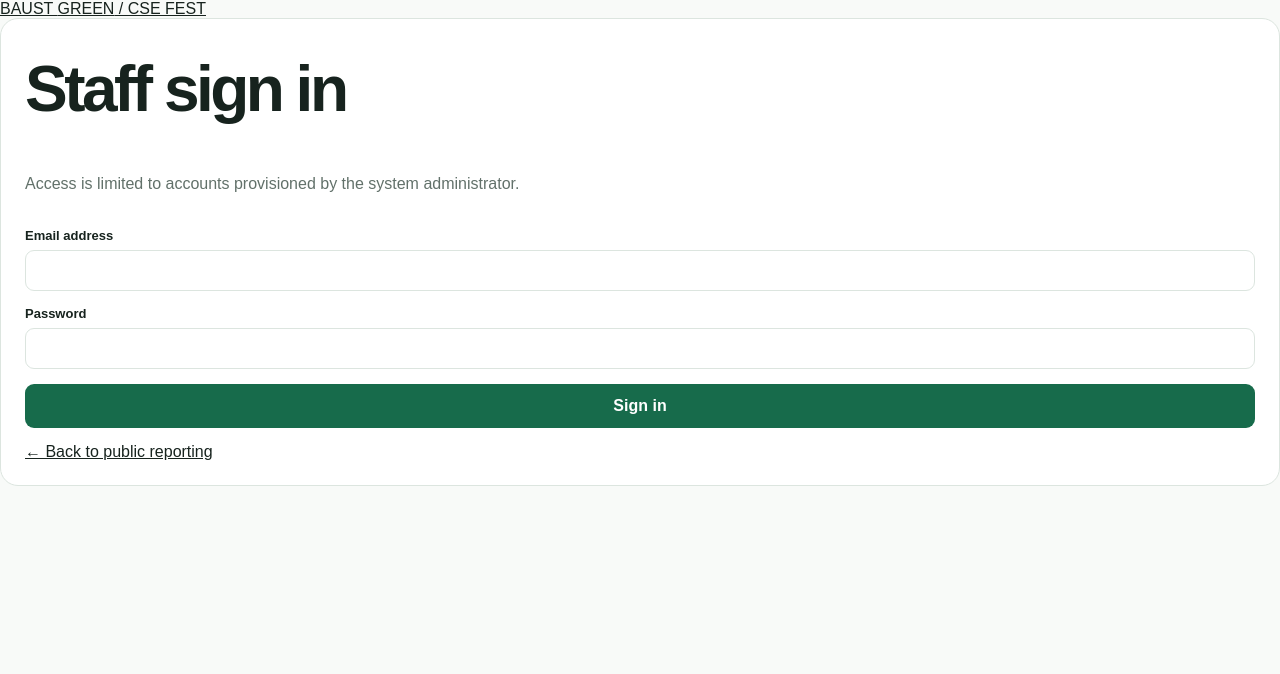
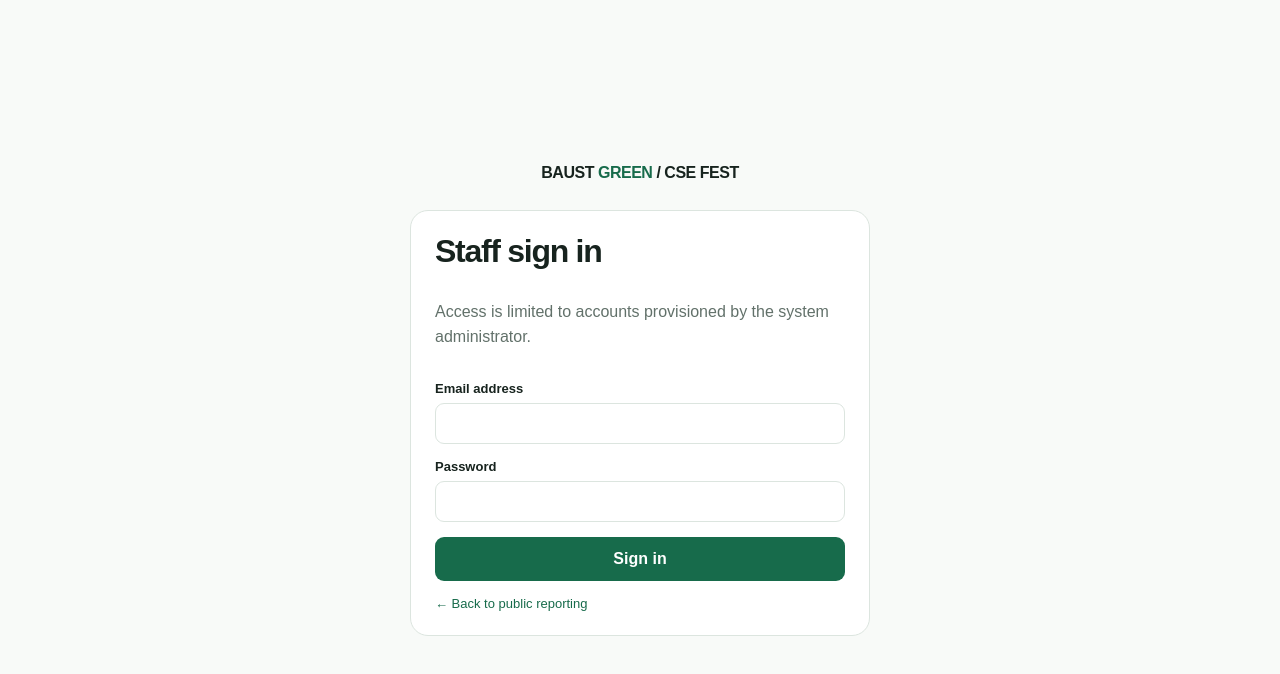
Before and after one commit to rezwan-ahmed-l7/Waste-Management-System, a Next.js app in the folder apps/web/: page /login in a window 1280 px wide. Shown: the top 674 px of the page. Built offline with nearby package versions, Linux system fonts and the light colour scheme; no server answers.

Commit message:
feat(web): style authentication and dashboard shell

```diff
--- a/apps/web/src/app/globals.css
+++ b/apps/web/src/app/globals.css
@@ -51,3 +51,16 @@ h1 { max-width: 720px; margin: 14px 0 18px; font-size: clamp(38px, 6vw, 64px); l
 .statusPanel strong { text-transform: capitalize; font-size: 20px; }
 .statusPanel small { color: var(--muted); }
 @media (max-width: 760px) { .portalGrid, .optionalGrid { grid-template-columns: 1fr; } }
+
+.authPage { min-height: 100vh; display: grid; place-items: center; align-content: center; gap: 28px; padding: 32px 20px; }
+.authBrand { text-decoration: none; font-weight: 800; letter-spacing: -.03em; }
+.authBrand span { color: var(--green); }
+.loginCard { width: min(460px,100%); }
+.loginCard h1 { font-size: 32px; margin: 0; letter-spacing: -.04em; }
+.backLink { color: var(--green); font-size: 13px; text-decoration: none; }
+.dashboardPage { min-height: 100vh; }
+.dashboardHeader { display:flex; align-items:center; justify-content:space-between; padding:22px max(20px,calc((100vw - 1120px)/2)); border-bottom:1px solid var(--line); background:#fff; }
+.dashboardWelcome { width:min(900px,calc(100% - 40px)); margin:64px auto; }
+.dashboardWelcome h1 { font-size: clamp(34px,5vw,54px); }
+.roleList { display:flex; flex-wrap:wrap; gap:8px; margin:20px 0 32px; }
+.rolePill { padding:7px 11px; border-radius:999px; background:var(--soft); color:var(--green); font-size:12px; font-weight:700; text-transform:capitalize; }
```
